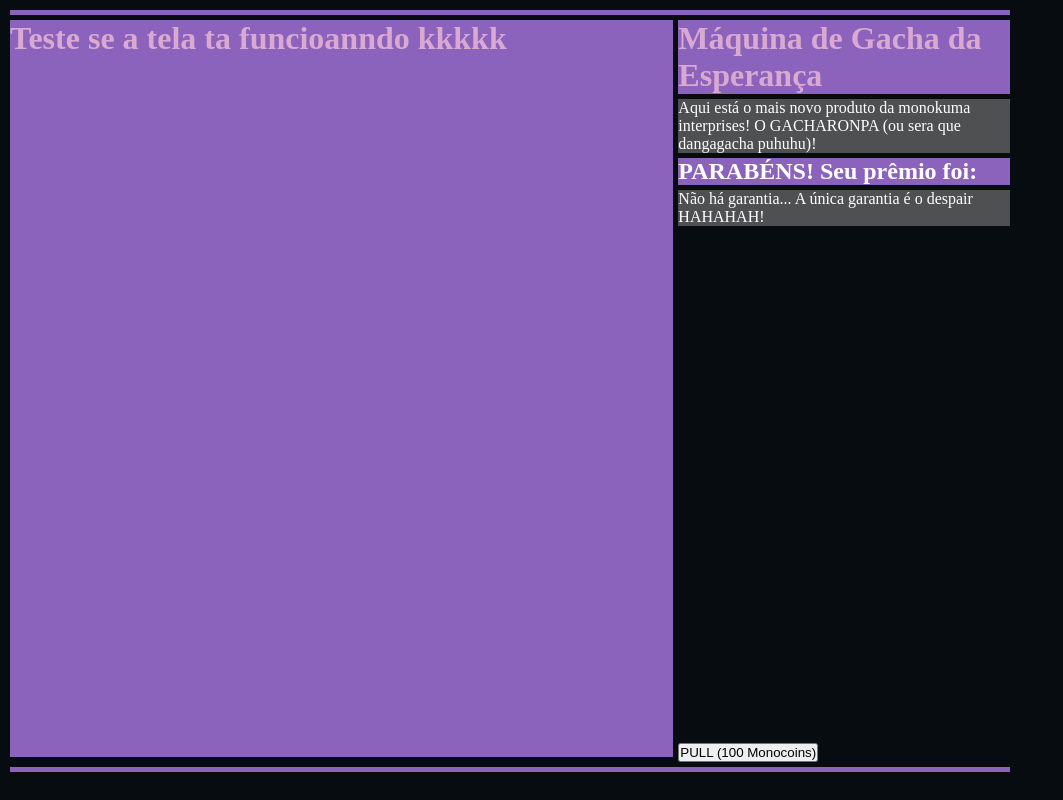
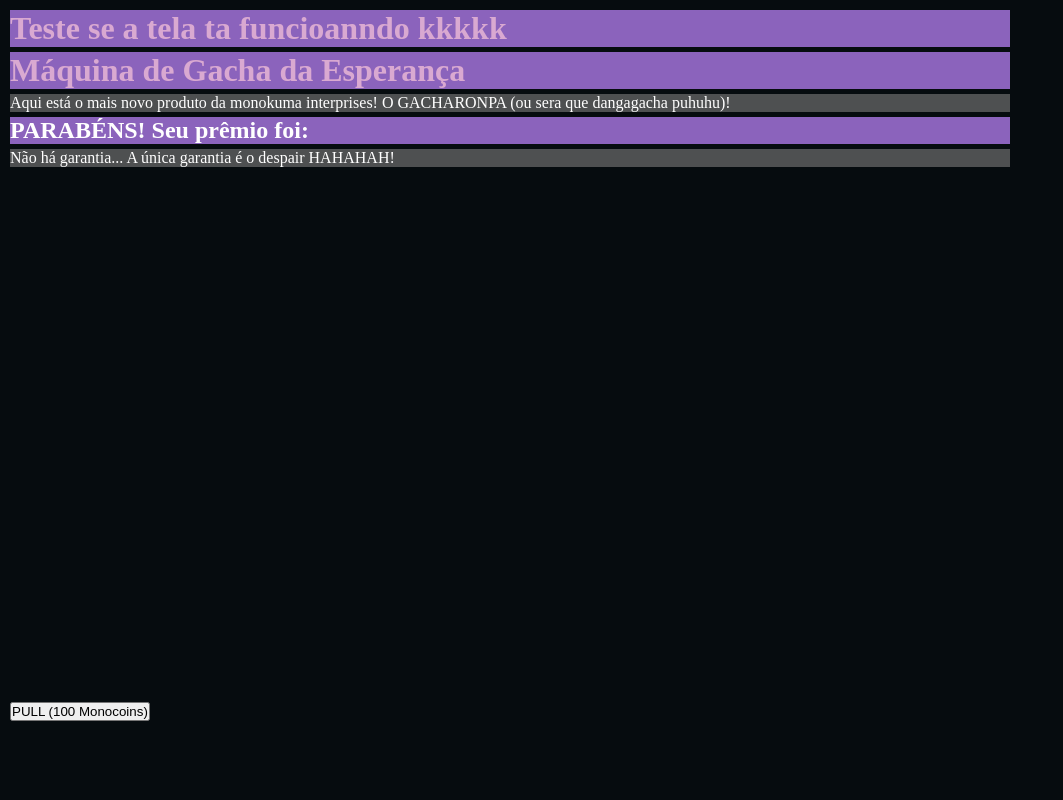
Before and after one commit to lucasbarbosa-bap/Gacharonpa, a React (Vite) app: page / in a window 1280 px wide. Shown: the whole page, without its empty margins (0-1063 px from the left). Built offline with nearby package versions, Linux system fonts and the light colour scheme.

Commit message:
Tela principal arrumada pra n ficar tão desesperadora ruim

```diff
--- a/src/App.jsx
+++ b/src/App.jsx
@@ -3,10 +3,10 @@ import TelaGacha from './components/TelaGacha'
 
 function App() {
 return(
-  <main>
+  <div>
       <h1>Teste se a tela ta funcioanndo kkkkk</h1>
       <TelaGacha />
-  </main>
+  </div>
 )
 }
 
```
